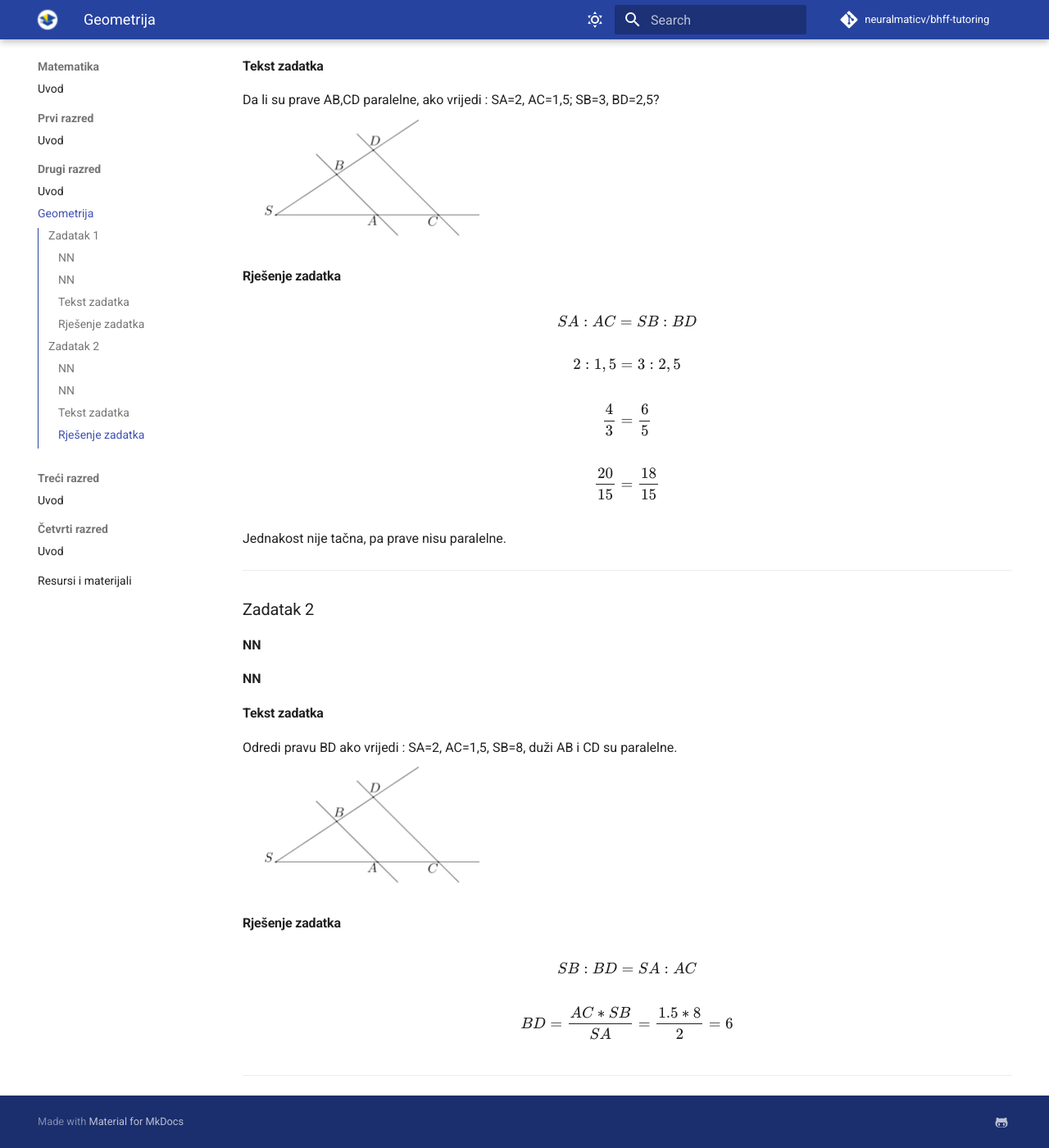
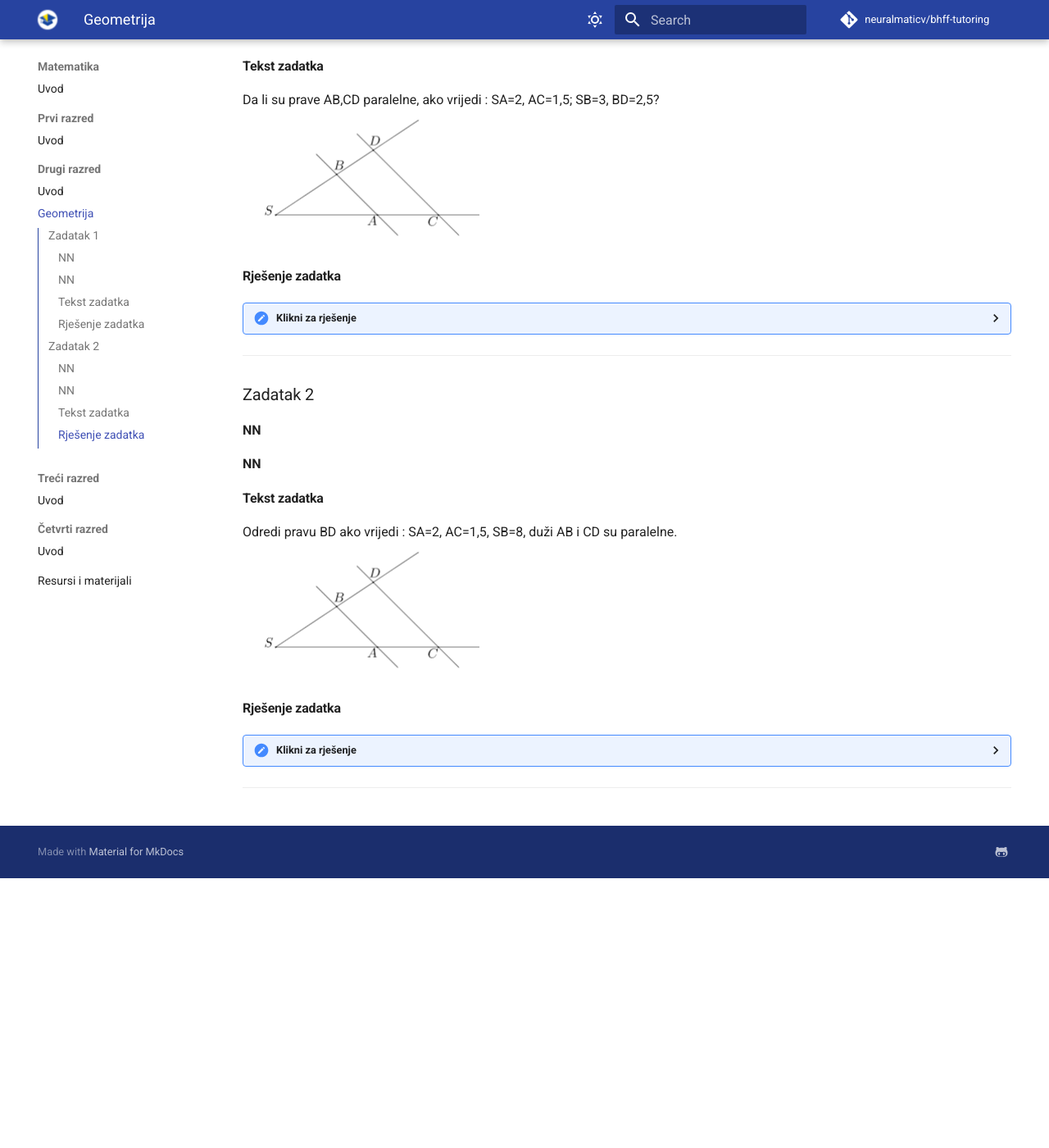
Before and after one commit to neuralmaticv/bhff-tutoring, an MkDocs documentation site: the page built from docs/content/matematika/2/geometrija.md, in a window 1280 px wide and 1400 px high, scrolled down 329 px. Shown: the whole window at 82% size. Built offline with MkDocs 1.6.1 and Material for MkDocs 9.7.7, drawn with Linux system fonts in a browser that asks for light colours; formulas are drawn with MathJax 3; comment, search, counter and statistics services are not loaded.

Commit message:
added hidden section for solution

```diff
--- a/docs/content/matematika/2/geometrija.md
+++ b/docs/content/matematika/2/geometrija.md
@@ -12,6 +12,8 @@ Da li su prave AB,CD paralelne, ako vrijedi : SA=2, AC=1,5;   SB=3, BD=2,5?
 
 
 #### Rješenje zadatka
+<details>
+<summary>Klikni za rješenje</summary>
 $$ SA : AC = SB : BD$$
 
 $$ 2 : 1,5 = 3 : 2,5$$
@@ -21,6 +23,7 @@ $$\dfrac{4}{3}=\dfrac{6}{5}$$
 $$\dfrac{20}{15}=\dfrac{18}{15}$$
 
 Jednakost nije tačna, pa prave nisu paralelne.
+</details>
 
 ---
 
@@ -36,9 +39,11 @@ Odredi pravu BD ako vrijedi : SA=2, AC=1,5, SB=8, duži AB i CD su paralelne.
 
 
 #### Rješenje zadatka
+<details>
+<summary>Klikni za rješenje</summary>
 $$ SB : BD = SA : AC  $$
 
 $$BD = \dfrac{AC * SB}{SA}=\dfrac{1.5 * 8}{2} = 6$$
-
+</details>
 
 ---
```
